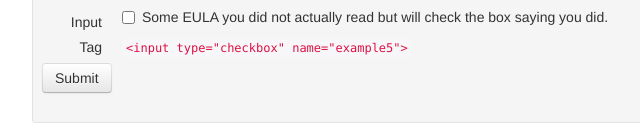
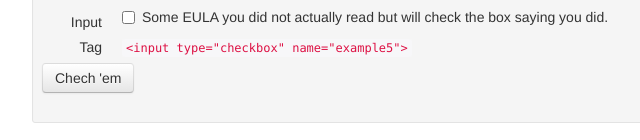
Before and after one commit to Thrilleratplay/jquery-validation-bootstrap-tooltip, a plain HTML site: page index.html in a window 1280 px wide. Shown: the part 1204-1344 px from the top of the page, 318-958 px from the left. Drawn offline with Linux system fonts and the light colour scheme.

Commit message:
Update index.html

```diff
--- a/index.html
+++ b/index.html
@@ -245,7 +245,7 @@
 
 						<div class="row">
 							<div class="span5" id="validity_label"></div>
-							<div class="span5"><input type="submit" class="btn"></div>
+							<div class="span5"><input type="submit" class="btn" value="Chech 'em"></div>
 						</div>
 					</fieldset>
 				</form>
```
